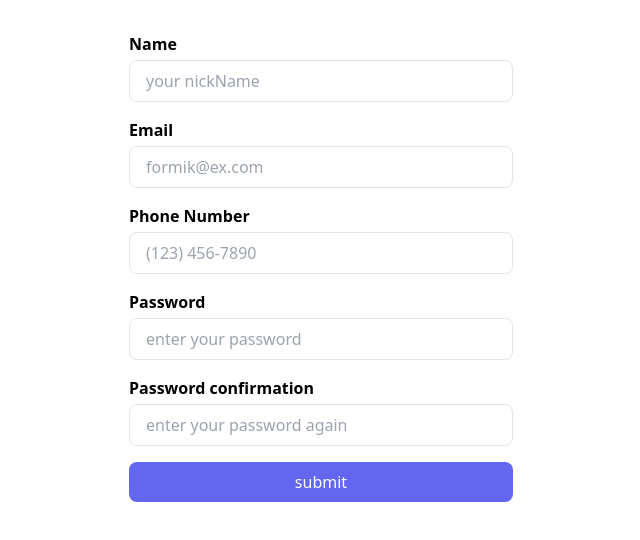
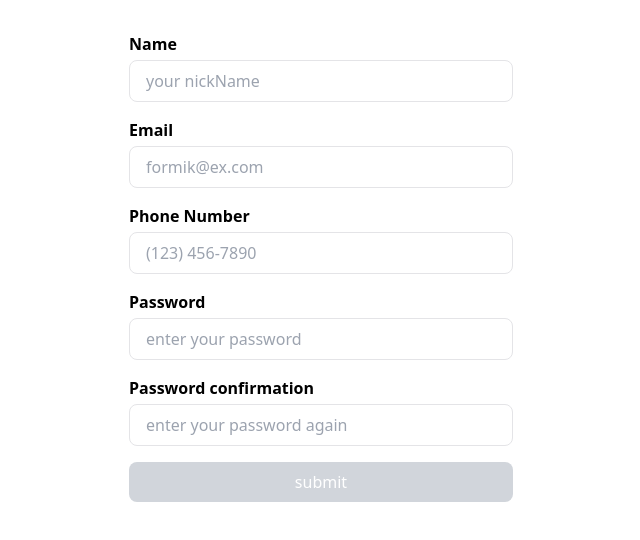
Before and after one commit to hossein-rahmati/formik-layout, a React (Create React App) app: page / in a window 1280 px wide. Shown: the top 540 px of the page, without its empty margins (319-959 px from the left). Built offline with nearby package versions, Linux system fonts and the light colour scheme.

Commit message:
Add validation on mount

```diff
--- a/src/components/SignUpForm.js
+++ b/src/components/SignUpForm.js
@@ -9,7 +9,7 @@ const initialValues = {
   passwordConfirm: "",
 };
 
-const onSubmit = (values) => console.log(values);
+const onSubmit = (values) => {};
 
 const validationSchema = yup.object({
   name: yup
@@ -47,6 +47,7 @@ const SignUpForm = () => {
     initialValues, //initial values of the form
     onSubmit, //function to run when the form is submitted
     validationSchema, //validation schema for the form
+    validateOnMount: true, //validate the forms when the component is mounted
   });
 
   return (
@@ -100,7 +101,7 @@ const SignUpForm = () => {
           <input
             {...formik.getFieldProps("password")}
             placeholder="enter your password"
-            type="text"
+            type="password"
             name="password"
           />
           {formik.errors.password && formik.touched.password && (
@@ -114,7 +115,7 @@ const SignUpForm = () => {
           <input
             {...formik.getFieldProps("passwordConfirm")}
             placeholder="enter your password again"
-            type="text"
+            type="password"
             name="passwordConfirm"
           />
           {formik.errors.passwordConfirm && formik.touched.passwordConfirm && (
@@ -123,6 +124,7 @@ const SignUpForm = () => {
         </div>
 
         <button
+          disabled={!formik.isValid} //disable the button if the form had errors
           type="submit"
           className="px-6 py-2 bg-indigo-500 text-white w-full rounded-lg"
         >
--- a/src/index.css
+++ b/src/index.css
@@ -18,4 +18,8 @@
   input {
     @apply w-96 py-2 px-4 border border-zinc-200 rounded-lg;
   }
+
+  button:disabled {
+    @apply bg-gray-300;
+  }
 }
```
